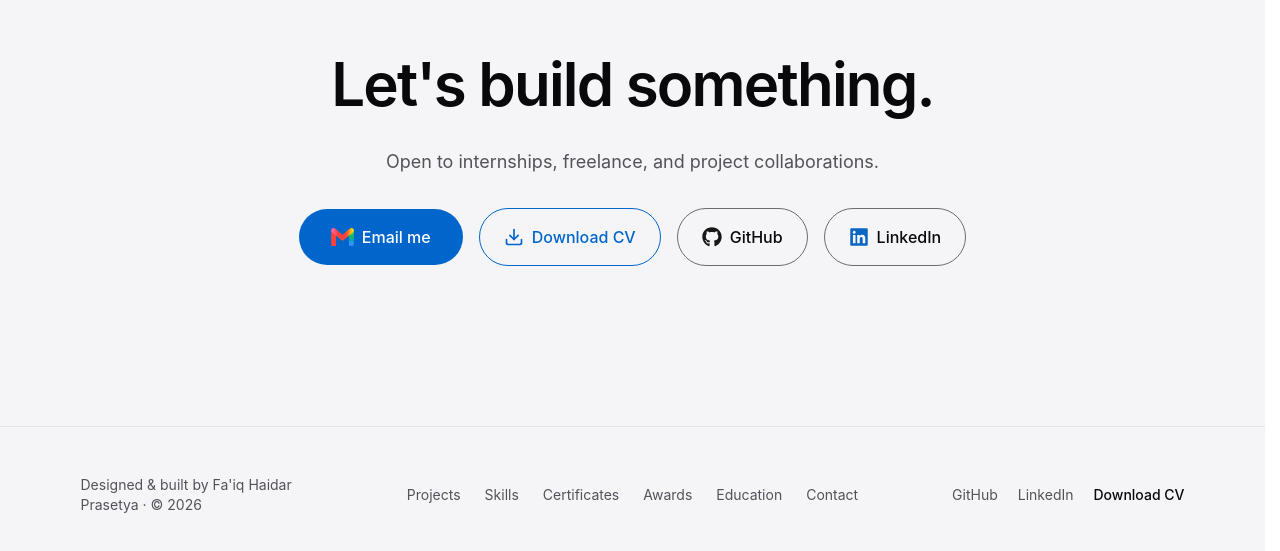
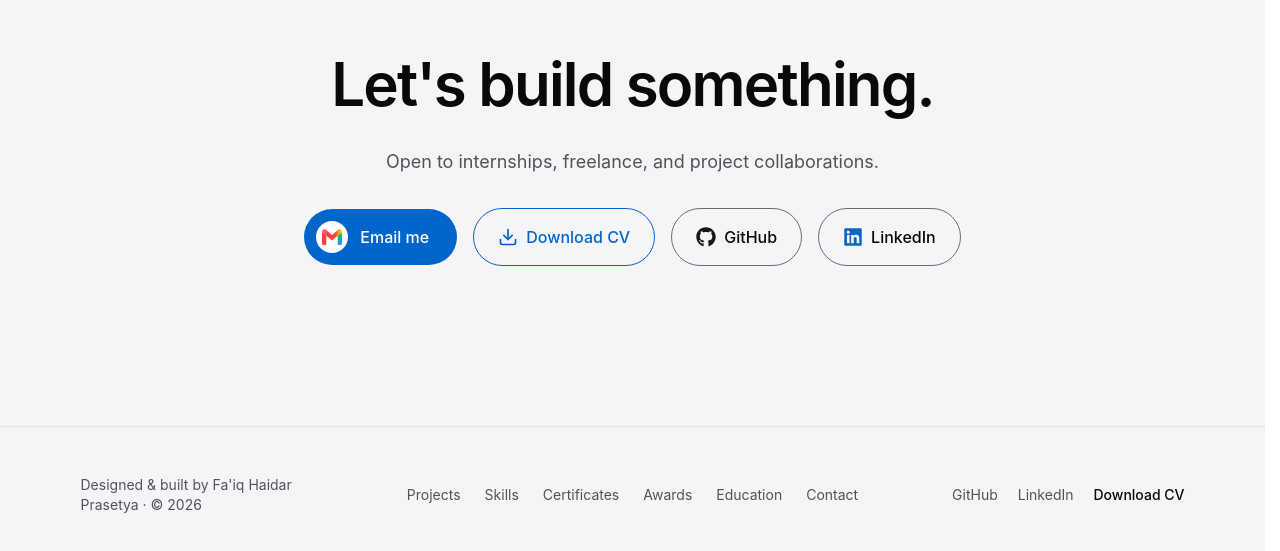
Before and after one commit to nomedcode/portfolio, a Next.js app: page / in a window 1280 px wide. Shown: the part 4396-4947 px from the top of the page. Built offline with nearby package versions, Linux system fonts and the light colour scheme.

Commit message:
feat(contact): put the Gmail logo on a white badge so its red and blue stay readable

```diff
--- a/src/components/sections/Contact.tsx
+++ b/src/components/sections/Contact.tsx
@@ -46,9 +46,16 @@ export function Contact() {
         >
           <a
             href={`mailto:${profile.email}`}
-            className="press inline-flex items-center gap-2 rounded-full bg-accent px-8 py-4 font-medium text-white"
+            className="press inline-flex items-center gap-3 rounded-full bg-accent py-3 pl-3 pr-7 font-medium text-white"
           >
-            <GmailLogo className="h-[18px] w-[23px]" />
+            {/* The mark is meant for a light ground: its red and blue parts fall to about 1.6:1 on the blue button and reach 3.5:1 on white. */}
+            <span
+              data-gmail-badge
+              aria-hidden="true"
+              className="inline-flex h-8 w-8 shrink-0 items-center justify-center rounded-full bg-white"
+            >
+              <GmailLogo className="h-4 w-5" />
+            </span>
             Email me
           </a>
           <a
```
Also changed, not shown: 2 other files (tests, documents, lock files or other folders).
